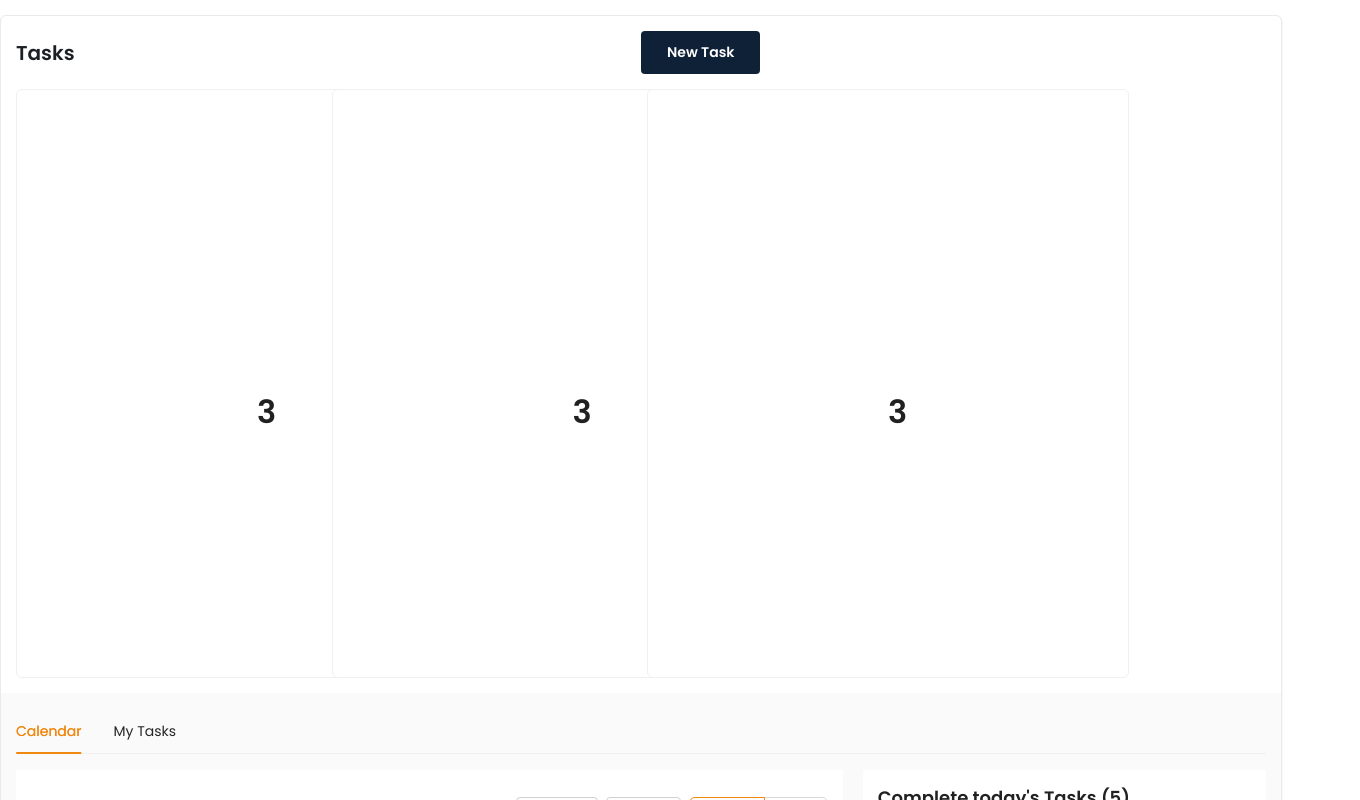
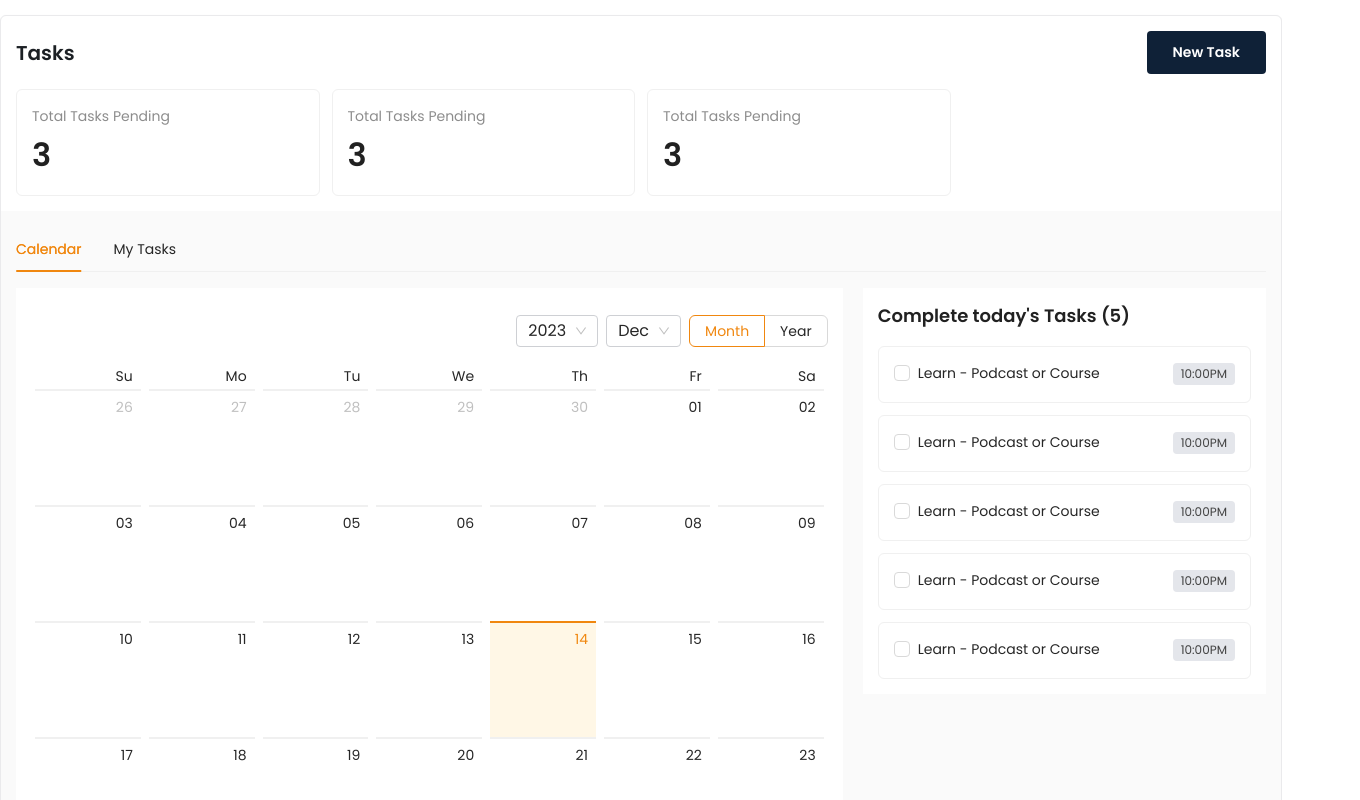
Before and after one commit to jay-fleapo/tagmango-frontend-creator, a Next.js app: page /task in a window 1280 px wide. Shown: the top 800 px of the page, 1360 px wide, since content can reach past the window. Built offline with nearby package versions, Linux system fonts and the light colour scheme.

Commit message:
Made changes

```diff
--- a/style/global.scss
+++ b/style/global.scss
@@ -101,7 +101,7 @@ p {
   background: #ffff;
   border: 1px solid #f0f0f0;
   border-radius: 6px;
-  padding: 15rem;
+  padding: 15px;
 
   .ant-card-head {
     padding: 0;
--- a/view/charity/index.tsx
+++ b/view/charity/index.tsx
@@ -130,7 +130,7 @@ export const Charity = () => {
           <Col span={12}>
             <PageTitle title='Charity' />
           </Col>
-          <Col span={12} style={{ textAlign: 'right' }}>
+          <Col span={12} style={{ display: 'flex', justifyContent: 'end' }}>
             <PrimaryButton text='Add Data' variant='dark' />
           </Col>
         </Row>
--- a/view/data/index.tsx
+++ b/view/data/index.tsx
@@ -33,7 +33,7 @@ export const Data = () => {
           <Col span={12}>
             <PageTitle title='Data' />
           </Col>
-          <Col span={12} style={{ textAlign: 'right' }}>
+          <Col span={12} style={{ display: 'flex', justifyContent: 'end' }}>
             <PrimaryButton text='Add Data' variant='dark' />
           </Col>
         </Row>
--- a/view/tasks/index.tsx
+++ b/view/tasks/index.tsx
@@ -36,7 +36,7 @@ export const Task = () => {
           <Col span={12}>
             <PageTitle title='Tasks' />
           </Col>
-          <Col span={12} style={{ textAlign: 'right' }}>
+          <Col span={12} style={{ display: 'flex', justifyContent: 'end' }}>
             <PrimaryButton text='New Task' variant='dark' />
           </Col>
         </Row>
@@ -59,7 +59,7 @@ export const Task = () => {
             ].map((ele, i) => (
               <Col key={i} span={6}>
                 <PrimaryCard title={ele.taskName}>
-                  <h3>{ele.count}</h3>
+                  <h3 style={{ margin: 0 }}>{ele.count}</h3>
                 </PrimaryCard>
               </Col>
             ))}
```
Also changed, not shown: 1 other file (tests, documents, lock files or other folders).
